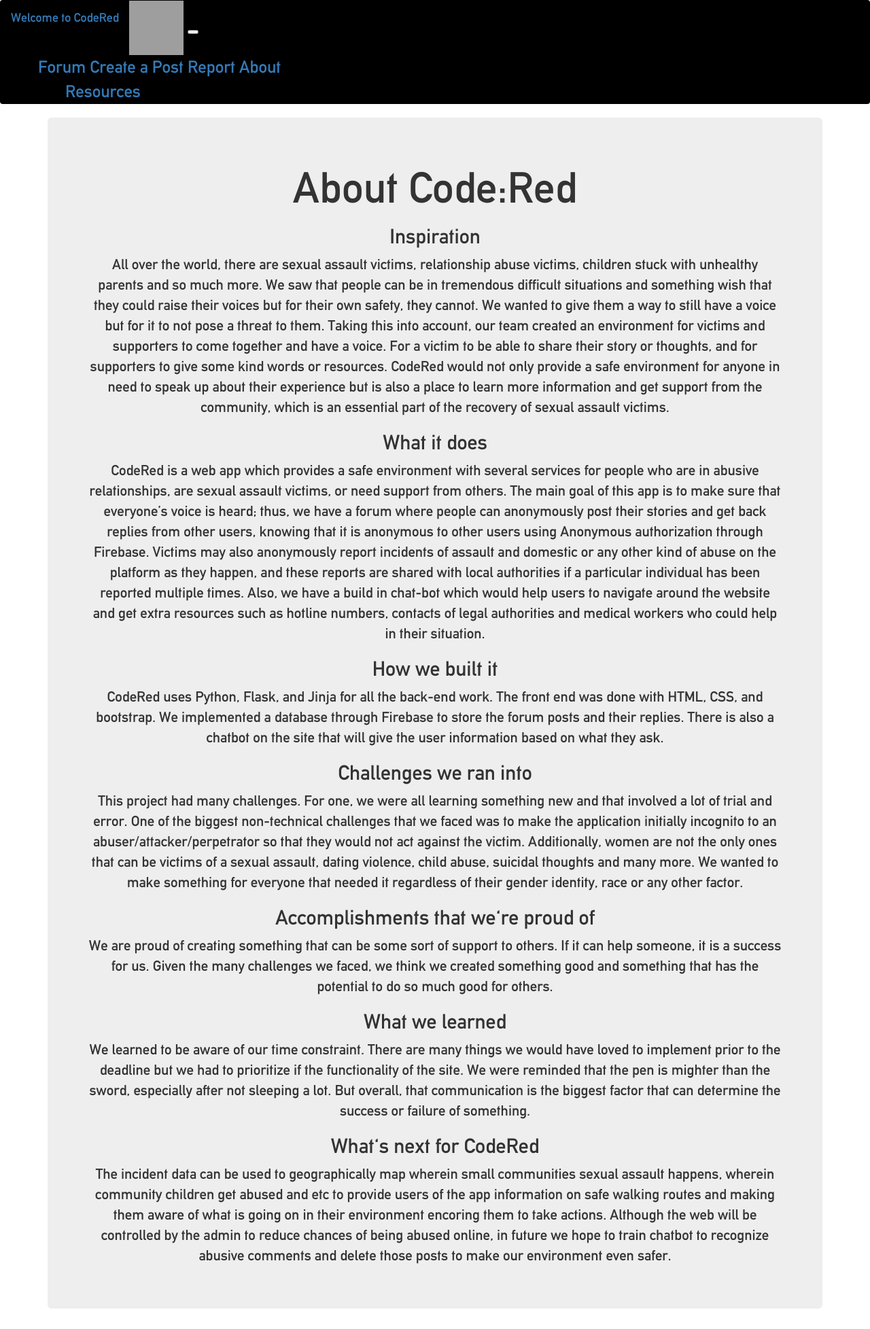
After one commit to lynoska/TechTogetherBoston19, a Flask app: template templates/about.html in a window 1280 px wide. The commit adds this page. Shown: the whole page at 68% size. Run offline with Flask 2, Linux system fonts and the light colour scheme; the template is opened without the code that fills it, so the values that code supplies are empty; some libraries are stand-ins or nearby versions; grey boxes are pictures that could not be loaded.

Commit message:
style + content modifications + background

```diff
--- /dev/null
+++ b/templates/about.html
@@ -0,0 +1,78 @@
+{% extends "bootstrap/base.html" %}
+{% block html_attribs %} lang="en"{% endblock %}
+
+{% block head %}
+	<title>About</title>
+	{% block styles %}
+		{{ super() }}
+		<link href="{{url_for('static',filename='css/stylesheet.css')}}" rel="stylesheet">
+		{% endblock styles %}
+{% endblock head %}
+
+{% block body %}
+	{{ super() }}
+
+	<nav class="navbar navbar-expand-lg navbar-dark" style="background-color: black;">
+    	<img src="{{url_for('static',filename='img/codered-logo.png')}}" width="80" height="80" class="d-inline-block align-top" alt="">
+    	<a class="navbar-brand mr-3">Welcome to CodeRed</a>
+    	<button class="navbar-toggler" type="button" data-toggle="collapse" data-target="#navbarSupportedContent">
+		    <span class="navbar-toggler-icon"></span>
+		</button>
+
+    	<div class="collapse navbar-collapse" id="navbarSupportedContent">
+    		<ul class="navbar-nav ml-auto">
+				<a class="nav-link" href="{{url_for('forum')}}">Forum</a>
+				<a class="nav-link" href="{{url_for('post')}}">Create a Post</a>
+				<a class="nav-link" href="#">Report</a>
+				<a class="nav-link" href="{{url_for('about')}}"">About</a>
+
+				<ul class="nav-item dropdown pl-1">
+					<a class="nav-link dropdown-toggle" href="#" id="navbarDropdown" role="button" data-toggle="dropdown" aria-haspopup="true" aria-expanded="false">
+						Resources
+					</a>
+					<div class="dropdown-menu dropdown-menu-right" aria-labelledby="navbarDropdown">
+						<a class="dropdown-item" href="#">Hotlines </a>
+						<a class="dropdown-item" href="#">Crisis Centers </a>
+						<a class="dropdown-item" href="#">Professional Help </a>
+						<a class="dropdown-item" href="#">Support Group </a>
+						<a class="dropdown-item" href="#">Statistics </a>
+					</div>
+				</ul>
+    		</ul>
+    	</div>
+	</nav>
+
+	<main role="main" class="container request-page mt-5">
+		<div class="jumbotron pt-4 pb-5 text-center">
+			<h1> About Code:Red </h1>
+
+			<h2> Inspiration </h2>
+
+			<p> All over the world, there are sexual assault victims, relationship abuse victims, children stuck with unhealthy parents and so much more. We saw that people can be in tremendous difficult situations and something wish that they could raise their voices but for their own safety, they cannot. We wanted to give them a way to still have a voice but for it to not pose a threat to them. Taking this into account, our team created an environment for victims and supporters to come together and have a voice. For a victim to be able to share their story or thoughts, and for supporters to give some kind words or resources. CodeRed would not only provide a safe environment for anyone in need to speak up about their experience but is also a place to learn more information and get support from the community, which is an essential part of the recovery of sexual assault victims. </p>
+
+			<h2> What it does </h2>
+
+			<p> CodeRed is a web app which provides a safe environment with several services for people who are in abusive relationships, are sexual assault victims, or need support from others. The main goal of this app is to make sure that everyone’s voice is heard; thus, we have a forum where people can anonymously post their stories and get back replies from other users, knowing that it is anonymous to other users using Anonymous authorization through Firebase. Victims may also anonymously report incidents of assault and domestic or any other kind of abuse on the platform as they happen, and these reports are shared with local authorities if a particular individual has been reported multiple times. Also, we have a build in chat-bot which would help users to navigate around the website and get extra resources such as hotline numbers, contacts of legal authorities and medical workers who could help in their situation.</p>
+
+			<h2> How we built it </h2>
+
+			<p> CodeRed uses Python, Flask, and Jinja for all the back-end work. The front end was done with HTML, CSS, and bootstrap. We implemented a database through Firebase to store the forum posts and their replies. There is also a chatbot on the site that will give the user information based on what they ask. </p>
+
+			<h2> Challenges we ran into </h2>
+
+			<p> This project had many challenges. For one, we were all learning something new and that involved a lot of trial and error. One of the biggest non-technical challenges that we faced was to make the application initially incognito to an abuser/attacker/perpetrator so that they would not act against the victim. Additionally, women are not the only ones that can be victims of a sexual assault, dating violence, child abuse, suicidal thoughts and many more. We wanted to make something for everyone that needed it regardless of their gender identity, race or any other factor. </p>
+
+			<h2> Accomplishments that we're proud of </h2>
+
+			<p> We are proud of creating something that can be some sort of support to others. If it can help someone, it is a success for us. Given the many challenges we faced, we think we created something good and something that has the potential to do so much good for others. </p>
+
+			<h2> What we learned </h2>
+
+			<p> We learned to be aware of our time constraint. There are many things we would have loved to implement prior to the deadline but we had to prioritize if the functionality of the site. We were reminded that the pen is mighter than the sword, especially after not sleeping a lot. But overall, that communication is the biggest factor that can determine the success or failure of something. </p>
+
+			<h2> What's next for CodeRed </h2>
+
+			<p> The incident data can be used to geographically map wherein small communities sexual assault happens, wherein community children get abused and etc to provide users of the app information on safe walking routes and making them aware of what is going on in their environment encoring them to take actions. Although the web will be controlled by the admin to reduce chances of being abused online, in future we hope to train chatbot to recognize abusive comments and delete those posts to make our environment even safer. </p>
+		</div>
+	</main>
+{% endblock %}
--- a/templates/create-post.html
+++ b/templates/create-post.html
@@ -12,7 +12,7 @@
 
 {% block body_attribs %} class="post-body text-center"{% endblock %}{% block body %}
 {{ super() }}
-	<main role="main" class="container create-post">
+	<main role="main" class="container create-post mt-5">
 		<div class="alert alert-warning mt-5" role="alert">
 			Remember: We do not track your data therefore you must remember the title you gave the post to find it again!
 		</div>
--- a/templates/survey.html
+++ b/templates/survey.html
@@ -10,7 +10,7 @@
 	{% endblock styles %}
 {% endblock head %}
 
-{% block body_attribs %} class="post-body text-center"{% endblock %}{% block body %}
+{% block body_attribs %} class="survey-container post-body text-center"{% endblock %}{% block body %}
 	{{ super() }}
 		<img class="survey-logo mt-5 mb-2" src="{{url_for('static',filename='img/library-survey-logo.png')}}" alt="Library Services Logo">
 	<main role="main" class="container survey-page mt-5">
```
Also changed, not shown: templates/forum.html (+10 -4 lines), templates/resources.html (+48 -0 lines), templates/welcome.html (deleted, +0 -12 lines), templates/index.html (deleted).
